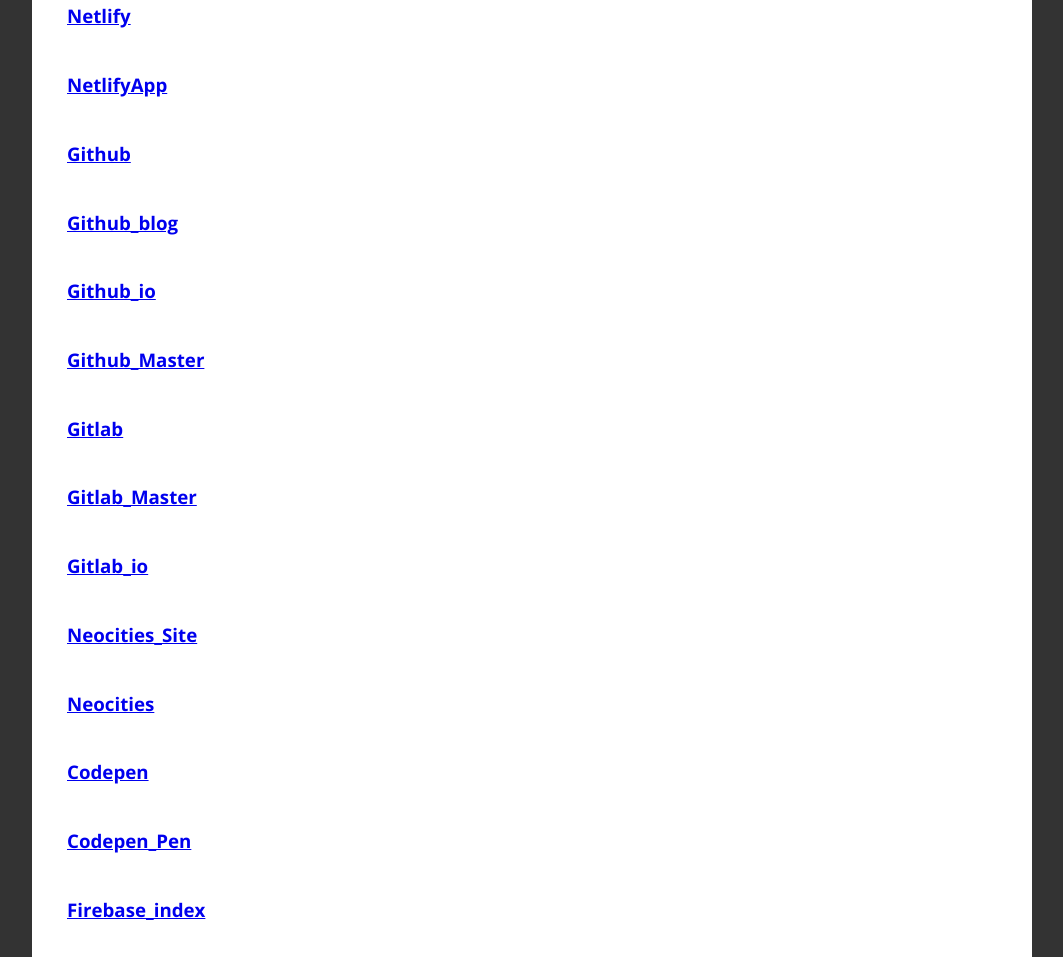
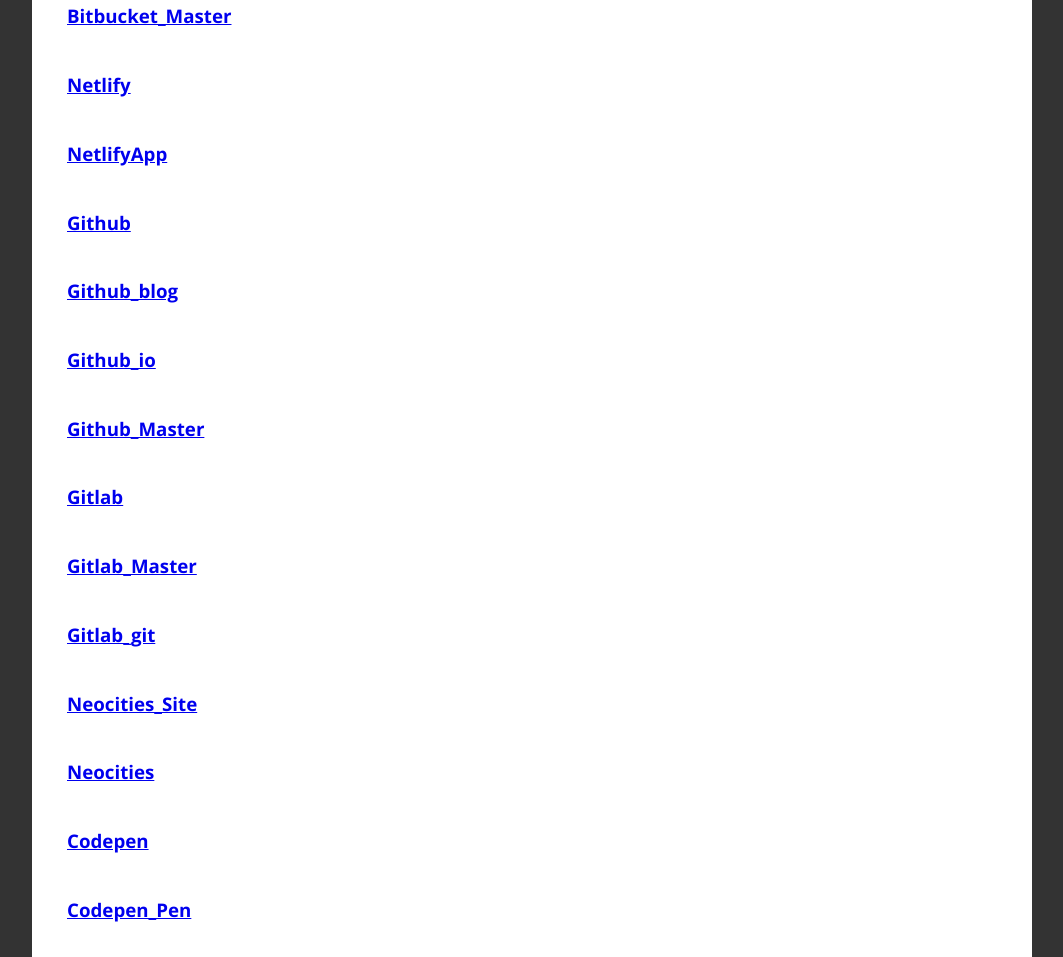
Before and after one commit to Anne-stiefel/travel, a plain HTML site: page index.html in a window 1280 px wide. Shown: the part 3755-4712 px from the top of the page, without its empty margins (108-1171 px from the left). Drawn offline with nearby package versions, Linux system fonts and the light colour scheme.

Commit message:
Add files via upload

```diff
--- a/index.html
+++ b/index.html
@@ -160,21 +160,22 @@ Travel Lover! See the best travel tips from Brazil and several incredible destin
 <h3>LINKS REPOSITORY:
 <br>
 </p>
-<a href="https://bitbucket.org/Jennifer_Skaggs/travel/src/master/index.html">Bitbucket_Index</a></p><br>
-<a href="https://app.netlify.com/sites/jenniferskaggs-blog">Netlify</a></p><br>
-<a href="https://jenniferskaggs-blog.netlify.app">NetlifyApp</a></p><br>
-<a href="https://gitlab.com/jenniferskaggs">Github</a></p><br>
-<a href="https://github.com/JenniferSkaggs-Blog/travel">Github_blog</a></p><br>
-<a href="https://jenniferskaggs-blog.github.io/travel/">Github_io</a></p><br>
-<a href="https://github.com/JenniferSkaggs-Blog/travel/blob/main/index.html">Github_Master</a></p><br>
-<a href="https://gitlab.com/jenniferskaggs/travel-blog">Gitlab</a></p><br>
-<a href="https://gitlab.com/jenniferskaggs/travel-blog/-/blob/master/index.html">Gitlab_Master</a></p><br>
-<a href="https://jennifer_skaggs.gitlab.io/travel-blog/">Gitlab_io</a></p><br>
-<a href="https://neocities.org/site/jenniferskaggs-blog">Neocities_Site</a></p><br>
-<a href="https://jenniferskaggs-blog.neocities.org">Neocities</a></p><br>
-<a href="https://codepen.io/jenniferskaggs-blog">Codepen</a></p><br>
-<a href="https://codepen.io/jenniferskaggs-blog/pen/WNxRLYp">Codepen_Pen</a></p><br>
-<a href="https://firebasestorage.googleapis.com/v0/b/travel-d4316.appspot.com/o/index.html?alt=media&token=406345ea-4a4f-4a53-b853-d86c877684dc">Firebase_index</a></p><br>
+<a href="https://bitbucket.org/Anne_Stiefel/trip/src/55231e3e7f1461d0bb95997551dbe84d3c04bcc2/index.html">Bitbucket_Index</a></p><br>
+<a href="https://bitbucket.org/Anne_Stiefel/trip/src/master/">Bitbucket_Master</a></p><br>
+<a href="https://app.netlify.com/sites/annestiefel/">Netlify</a></p><br>
+<a href="https://annestiefel.netlify.app">NetlifyApp</a></p><br>
+<a href="https://gitlab.com/Anne_stiefel">Github</a></p><br>
+<a href="https://github.com/Anne-stiefel/travel">Github_blog</a></p><br>
+<a href="https://anne-stiefel.github.io/travel/">Github_io</a></p><br>
+<a href="https://github.com/Anne-stiefel/travel/blob/main/index.html">Github_Master</a></p><br>
+<a href="https://gitlab.com/Anne_stiefel/travel">Gitlab</a></p><br>
+<a href="https://gitlab.com/Anne_stiefel/travel/-/blob/master/index.html">Gitlab_Master</a></p><br>
+<a href="https://gitlab.com/Anne_stiefel/travel.git">Gitlab_git</a></p><br>
+<a href="https://neocities.org/site/annestiefel">Neocities_Site</a></p><br>
+<a href="https://annestiefel.neocities.org">Neocities</a></p><br>
+<a href="https://codepen.io/anne-stiefel">Codepen</a></p><br>
+<a href="https://codepen.io/anne-stiefel/pen/MWepRKe">Codepen_Pen</a></p><br>
+<a href="https://firebasestorage.googleapis.com/v0/b/anne-b25f8.appspot.com/o/index.html?alt=media&token=27b3319f-6546-4a00-910b-a1ceb9ea3f19">Firebase_index</a></p><br>
 
 
 
```
